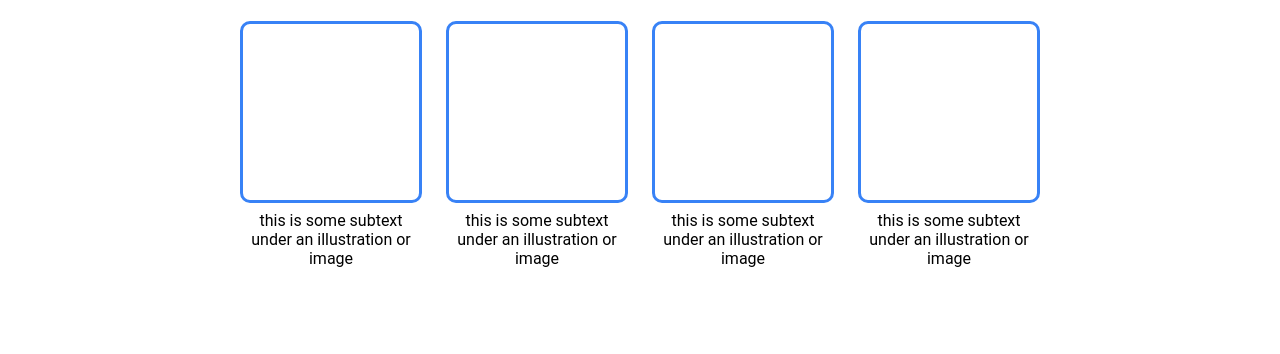
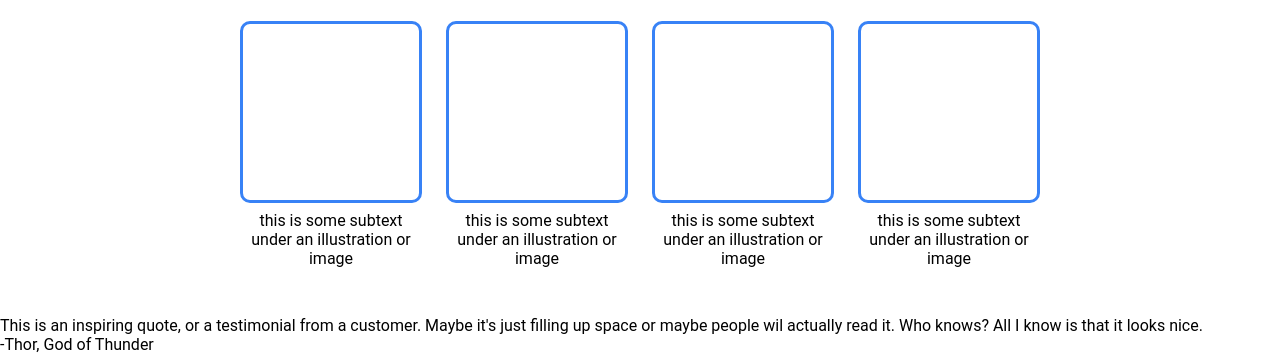
Before and after one commit to GravyTheAwesome/landing-page, a plain HTML site: page index.html in a window 1280 px wide. Shown: the part 523-877 px from the top of the page. Before the commit the page ends 839 px from the top, so only its background shows below. Drawn offline with Linux system fonts and the light colour scheme.

Commit message:
Add HTML for quote section

```diff
--- a/index.html
+++ b/index.html
@@ -52,5 +52,9 @@
             </div>
         </div>
     </div>
+    <div class="quote-section">
+        <div class="quote-text">This is an inspiring quote, or a testimonial from a customer. Maybe it's just filling up space or maybe people wil actually read it. Who knows? All I know is that it looks nice.</div>
+        <div class="quote-attribution">-Thor, God of Thunder</div>
+    </div>
 </body>
 </html>
```
